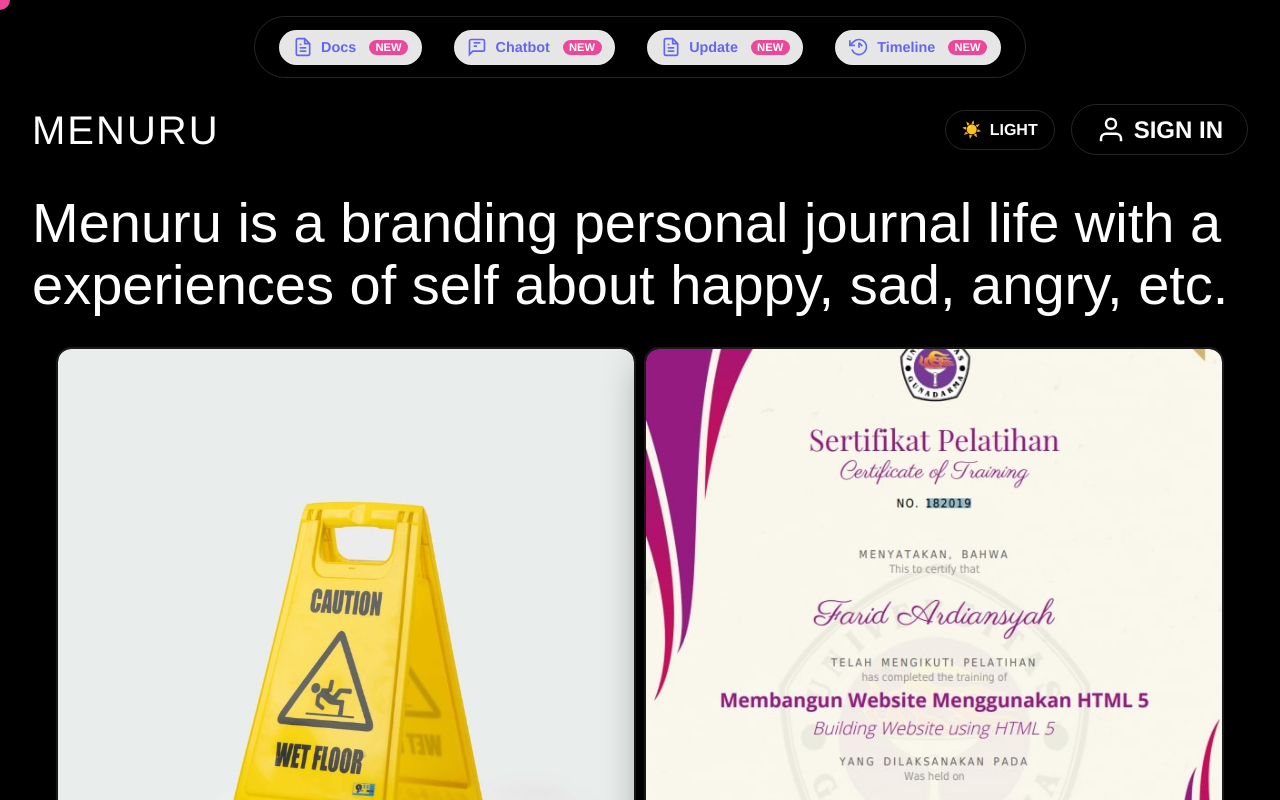
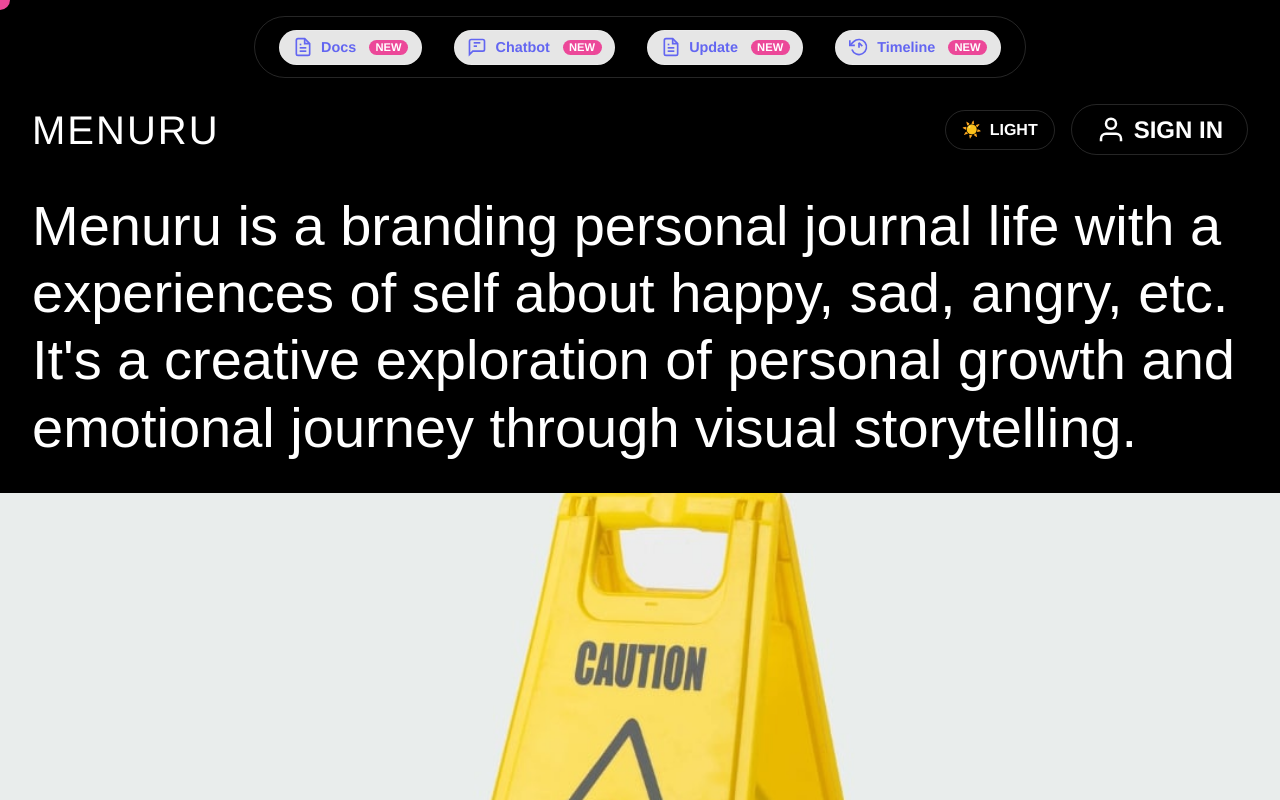
Before and after one commit to vinividivicilala/lolo, a Next.js app in the folder faq/: page / in a window 1280 px wide. Shown: the top 800 px of the page. Built offline with nearby package versions, Linux system fonts and the light colour scheme.

Commit message:
Update page.tsx

```diff
--- a/faq/app/page.tsx
+++ b/faq/app/page.tsx
@@ -641,102 +641,62 @@ export default function HomePage(): React.JSX.Element {
       <div style={{
         width: '100%',
         paddingTop: isMobile ? '8rem' : '12rem',
-        paddingLeft: isMobile ? '1rem' : '2rem',
-        paddingRight: isMobile ? '1rem' : '2rem',
         boxSizing: 'border-box',
         zIndex: 10,
         position: 'relative'
       }}>
-        {/* Deskripsi MENURU */}
+        {/* Deskripsi MENURU - 2 baris */}
         <div style={{
-          marginBottom: isMobile ? '2rem' : '3rem'
+          marginBottom: isMobile ? '2rem' : '3rem',
+          paddingLeft: isMobile ? '1rem' : '2rem',
+          paddingRight: isMobile ? '1rem' : '2rem'
         }}>
           <p style={{
             color: isDarkMode ? 'white' : 'black',
             fontSize: isMobile ? '1.8rem' : '3.5rem',
             fontWeight: '400',
             fontFamily: 'HelveticaNowDisplay, Arial, sans-serif',
-            lineHeight: 1.1,
+            lineHeight: 1.2,
             margin: 0,
             marginBottom: isMobile ? '1.5rem' : '2rem',
             transition: 'color 0.5s ease',
             wordWrap: 'break-word',
             overflowWrap: 'break-word'
           }}>
-            Menuru is a branding personal journal life with a experiences of self about happy, sad, angry, etc.
+            Menuru is a branding personal journal life with a experiences of self about happy, sad, angry, etc. It's a creative exploration of personal growth and emotional journey through visual storytelling.
           </p>
 
-          {/* Container untuk 2 foto berdampingan */}
+          {/* 1 Foto besar memanjang ke samping kiri dan kanan layar */}
           <div style={{
-            display: 'flex',
-            flexDirection: isMobile ? 'column' : 'row',
-            gap: isMobile ? '1rem' : '0.5rem', // Jarak sangat dekat di desktop
-            width: '100%',
+            width: '100vw',
+            marginLeft: 'calc(-50vw + 50%)',
+            overflow: 'hidden',
+            borderRadius: isMobile ? '10px' : '0',
+            boxShadow: '0 15px 40px rgba(0,0,0,0.4)',
+            border: isMobile ? `2px solid ${isDarkMode ? 'rgba(255,255,255,0.1)' : 'rgba(0,0,0,0.1)'}` : 'none',
             marginTop: '1rem'
-          }}>
-            {/* Foto kiri */}
-            <div style={{
-              flex: 1,
-              overflow: 'hidden',
-              borderRadius: '15px',
-              boxShadow: '0 15px 40px rgba(0,0,0,0.4)',
-              border: `2px solid ${isDarkMode ? 'rgba(255,255,255,0.1)' : 'rgba(0,0,0,0.1)'}`,
-              marginLeft: isMobile ? '0.5rem' : '1.5rem'
           }}>
             <img
               src="images/5.jpg"
-                alt="Menuru Visual Left"
+              alt="Menuru Visual Full Width"
               style={{
                 width: '100%',
-                  height: isMobile ? 'auto' : '700px', // Tinggi besar di desktop
+                height: isMobile ? 'auto' : '700px',
                 display: 'block',
                 objectFit: 'cover',
-                  borderRadius: '13px'
+                borderRadius: isMobile ? '8px' : '0'
               }}
               onError={(e) => {
-                  console.error("Gambar kiri tidak ditemukan:", e);
+                console.error("Gambar tidak ditemukan:", e);
                 e.currentTarget.style.backgroundColor = isDarkMode ? '#333' : '#eee';
                 e.currentTarget.style.display = 'flex';
                 e.currentTarget.style.alignItems = 'center';
                 e.currentTarget.style.justifyContent = 'center';
                 e.currentTarget.style.color = isDarkMode ? '#fff' : '#000';
                 e.currentTarget.style.height = '400px';
-                  e.currentTarget.innerHTML = '<div style="padding: 2rem; text-align: center;">Left Image</div>';
+                e.currentTarget.innerHTML = '<div style="padding: 2rem; text-align: center;">Full Width Image</div>';
               }}
             />
-            </div>
-
-            {/* Foto kanan */}
-            <div style={{
-              flex: 1,
-              overflow: 'hidden',
-              borderRadius: '15px',
-              boxShadow: '0 15px 40px rgba(0,0,0,0.4)',
-              border: `2px solid ${isDarkMode ? 'rgba(255,255,255,0.1)' : 'rgba(0,0,0,0.1)'}`,
-              marginRight: isMobile ? '0.5rem' : '1.5rem'
-            }}>
-              <img
-                src="images/6.jpg"
-                alt="Menuru Visual Right"
-                style={{
-                  width: '100%',
-                  height: isMobile ? 'auto' : '700px', // Tinggi besar di desktop
-                  display: 'block',
-                  objectFit: 'cover',
-                  borderRadius: '13px'
-                }}
-                onError={(e) => {
-                  console.error("Gambar kanan tidak ditemukan:", e);
-                  e.currentTarget.style.backgroundColor = isDarkMode ? '#333' : '#eee';
-                  e.currentTarget.style.display = 'flex';
-                  e.currentTarget.style.alignItems = 'center';
-                  e.currentTarget.style.justifyContent = 'center';
-                  e.currentTarget.style.color = isDarkMode ? '#fff' : '#000';
-                  e.currentTarget.style.height = '400px';
-                  e.currentTarget.innerHTML = '<div style="padding: 2rem; text-align: center;">Right Image</div>';
-                }}
-              />
-            </div>
           </div>
         </div>
 
```
Lines whose indentation alone changed are shown as unchanged.
